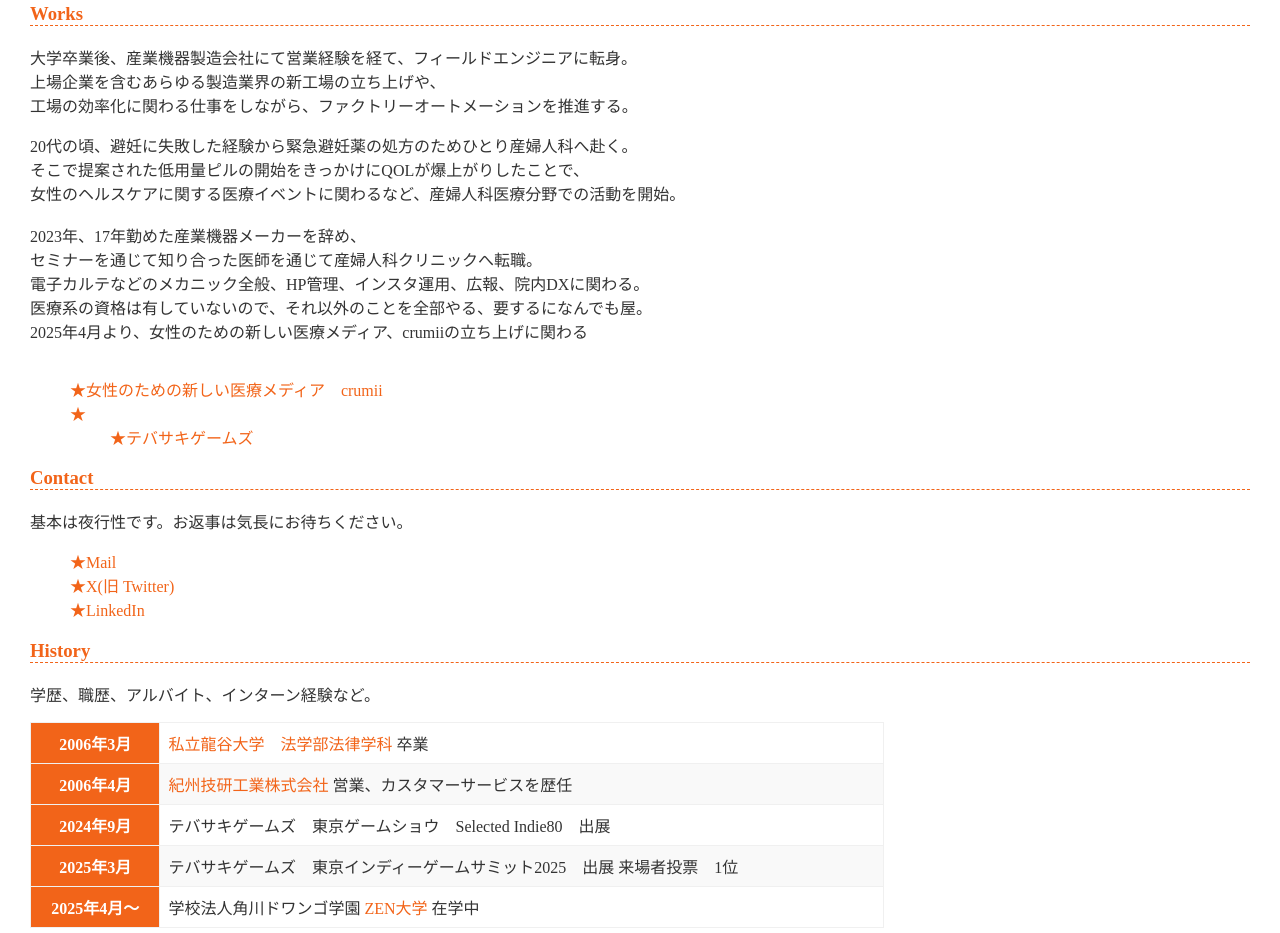
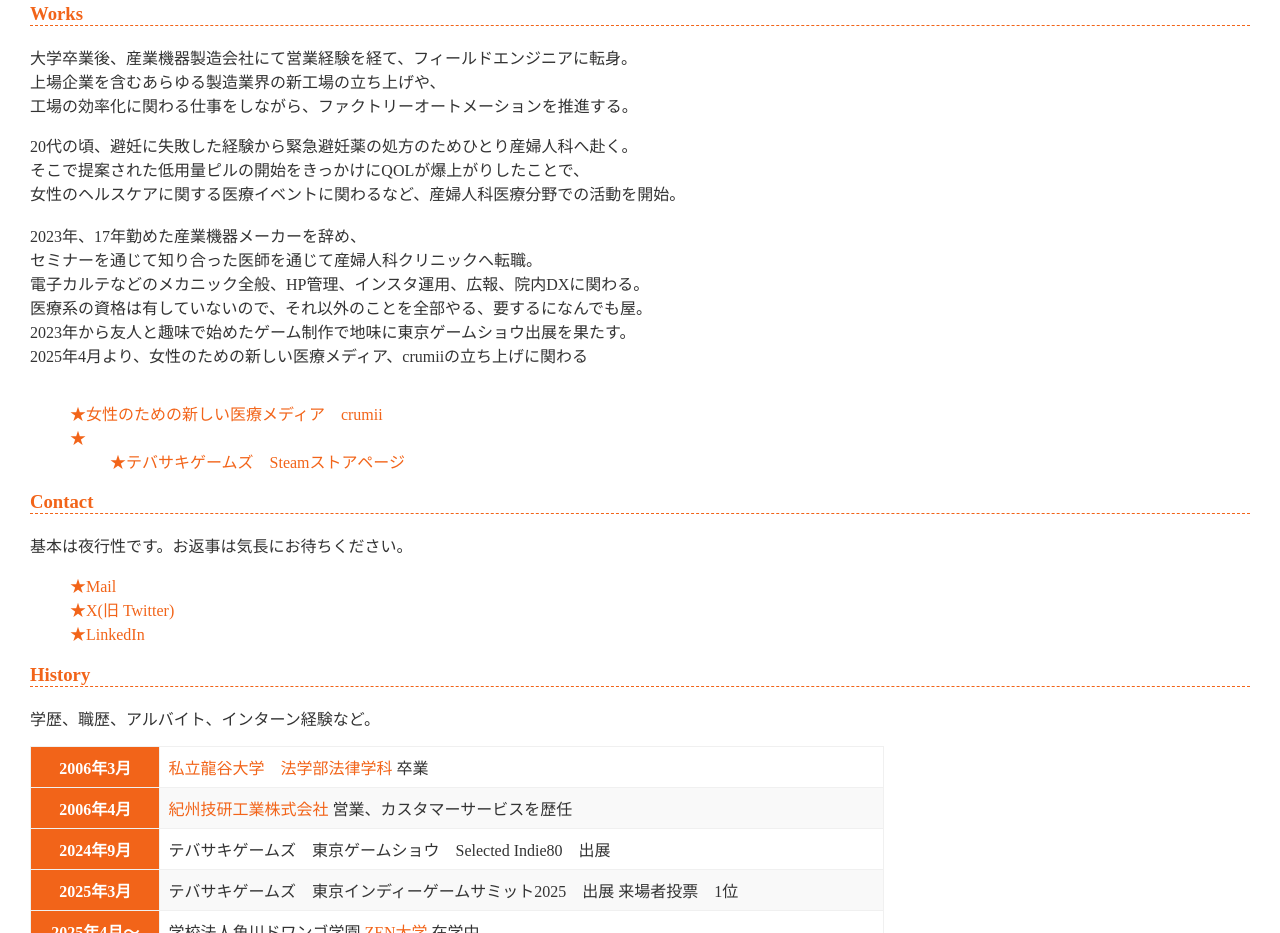
Before and after one commit to Mr-niwatch/mrniwatch.github.io, a plain HTML site: page index.html in a window 1280 px wide. Shown: the part 1459-2392 px from the top of the page. Drawn offline with Linux system fonts and the light colour scheme.

Commit message:
テバサキ追加

```diff
--- a/index.html
+++ b/index.html
@@ -65,6 +65,7 @@
       セミナーを通じて知り合った医師を通じて産婦人科クリニックへ転職。<br>
       電子カルテなどのメカニック全般、HP管理、インスタ運用、広報、院内DXに関わる。<br>
       医療系の資格は有していないので、それ以外のことを全部やる、要するになんでも屋。<br>
+      2023年から友人と趣味で始めたゲーム制作で地味に東京ゲームショウ出展を果たす。<br>
       2025年4月より、女性のための新しい医療メディア、crumiiの立ち上げに関わる<br>
       <br>
       </p>
@@ -74,8 +75,8 @@
       <li>
 
         <ul>
-          <li><a href="https://www.nikkei.com/article/DGXZQOUF258G20V20C24A9000000/>テバサキゲームズ　ロゴ・名刺デザイン（日経新聞に掲載されました！）</a></li>
-          <li><a href="https://store.steampowered.com/app/3012170/_/">テバサキゲームズ</a></li>
+          <li><a href="https://www.nikkei.com/article/DGXZQOUF258G20V20C24A9000000/>テバサキゲームズ　ロゴ・名刺デザイン</a></li>
+          <li><a href="https://store.steampowered.com/app/3012170/_/">テバサキゲームズ　Steamストアページ</a></li>
         </ul>
       </li>
     </ul>
@@ -121,12 +122,12 @@
       <li>ガジェット、カバン動画、パッキング動画、ReHacqとかを摂取する</li>
     </ul>
 
-    <iframe width="560" height="315" src="https://www.youtube.com/embed/WpmCp32OUEQ?si=gn7aF-TYNZkBkXM-" title="YouTube video player" frameborder="0" allow="accelerometer; autoplay; clipboard-write; encrypted-media; gyroscope; picture-in-picture; web-share" referrerpolicy="strict-origin-when-cross-origin" allowfullscreen></iframe>
+    <iframe width="560" height="315" src="https://www.youtube.com/embed/WpmCp32OUEQ?si=gn7aF-TYNZkBkXM-" title="YouTube video player" frameborder="0" allow="accelerometer; autoplay; clipboard-write; encrypted-media; gyroscope; picture-in-picture; web-share" referrerpolicy="strict-origin-when-cross-origin" allowfullscreen></iframe><br>
 
     <iframe width="560" height="315" src="https://www.youtube.com/embed/bQ5Ig-Uapo0?si=5wG-NLB1_j3j6VaY" title="YouTube video player" frameborder="0" allow="accelerometer; autoplay; clipboard-write; encrypted-media; gyroscope; picture-in-picture; web-share" referrerpolicy="strict-origin-when-cross-origin" allowfullscreen></iframe>
 
     <H3>Xアカウント</H3>
-    <P>ほぼ連絡用です</P>
+    <P>ほぼ連絡用です</P><br>
     <a href="https://twitter.com/intent/tweet?screen_name=x&ref_src=twsrc%5Etfw" class="twitter-mention-button" data-show-count="false">Tweet to @x</a><script async src="https://platform.twitter.com/widgets.js" charset="utf-8"></script>
 
   </body>
```
